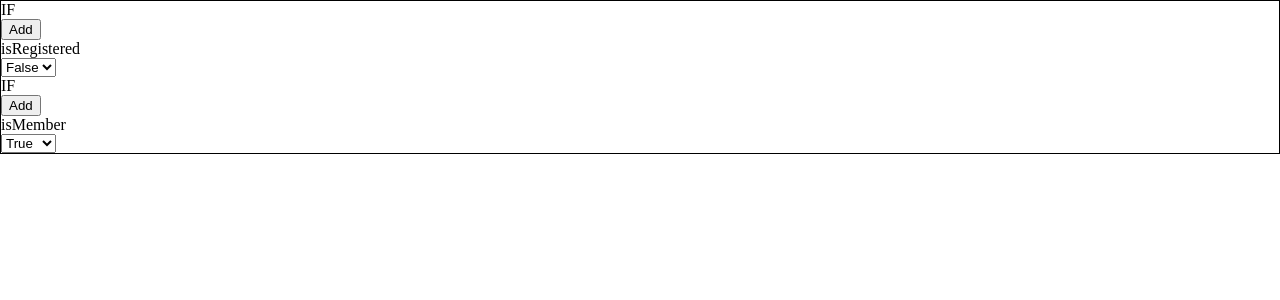
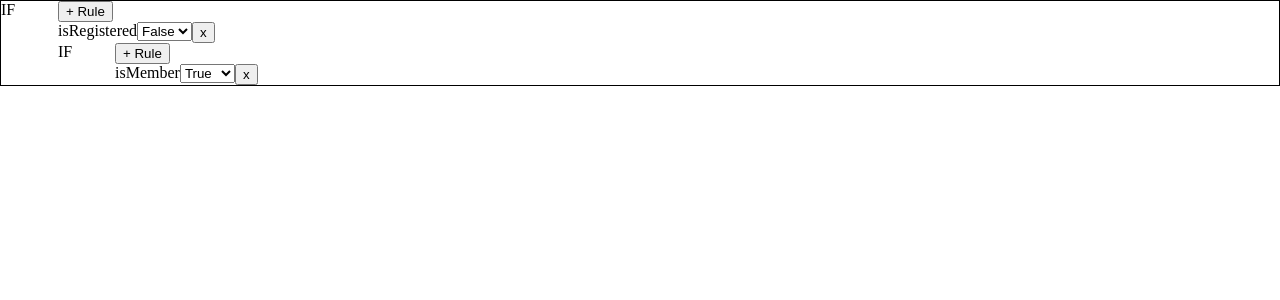
Before and after one commit to alipultra/react-conditional-builder, a React (Create React App) app: page / in a window 1280 px wide. Shown: the top 300 px of the page. Built offline with nearby package versions, Linux system fonts and the light colour scheme; the HTML template or start-up script is replaced by a standard one.

Commit message:
implement column styles in conditional builder

```diff
--- a/src/components/ConditionBuilder.tsx
+++ b/src/components/ConditionBuilder.tsx
@@ -12,13 +12,18 @@ export const ConditionBuilder = (props: RulesProps) : React.JSX.Element => {
   const handleFieldOperatorChange = (event: React.FormEvent<HTMLSelectElement>, index: number) => {
 
   }
-  console.log(props.rule)
+
+  const handleAddRule = () => {
+    // let newParam = { field: variables[0].name, operator: '!', value: null }
+    console.log('add rule')
+  }
+
   return (
     <>
       { !! props.rule && !! props.rule.condition? (
         <>
-          <div>
-            <div>IF</div>
+          <div className="Row">
+            <div className="statement-col">IF</div>
             { props.rule.condition.conditions.length > 1 ?
               (
                   <select name="condition" value={props.rule.condition.operator} onChange={(event) => handleFieldChange(event)}>
@@ -26,16 +31,20 @@ export const ConditionBuilder = (props: RulesProps) : React.JSX.Element => {
                     <option value="||">Or</option>
                   </select>
               ) : (<></>) }
-            <div>
-              <button>Add</button>
+            <div className="Col">
+              <button onClick={(event) => handleAddRule() }>+ Rule</button>
             </div>
           </div>
-          <div>
+          <div className="Row">
+            <div className="statement-col"></div>
+            <div className="Col">
               { props.rule.condition.conditions.map((condition, index) => {
                 return (
                   <div key={index}>
-                  <div>{condition.field}</div>
-                  <div>
+                    <div className="content-statement">
+                      <div className="Row">
+                        <div className="Col">{condition.field}</div>
+                        <div className="Col">
                           { condition.operator === '!' || condition.value === null ?
                             ( <select name="operator" value={condition.operator || ''} onChange={(event) => handleFieldOperatorChange(event, index)}>
                                 <option value="">{ 'True' }</option>
@@ -57,11 +66,20 @@ export const ConditionBuilder = (props: RulesProps) : React.JSX.Element => {
                           (<>{condition.value}</>) : (<></>)
                         }
                       </div>
+                      <div className="Col">
+                        <button onClick={(event) => handleAddRule() }>x</button>
+                      </div>
+                    </div>
+                  </div>
                 )
               })}
             </div>
-          <div>
+          </div>
+          <div className="Row">
+            <div className="statement-col"></div>
+            <div className="Col">
               <IfStatement rules={props.rule.body} />
+            </div>
           </div>
         </>
       ) : ( <></> )
```
Lines whose indentation alone changed are shown as unchanged.
